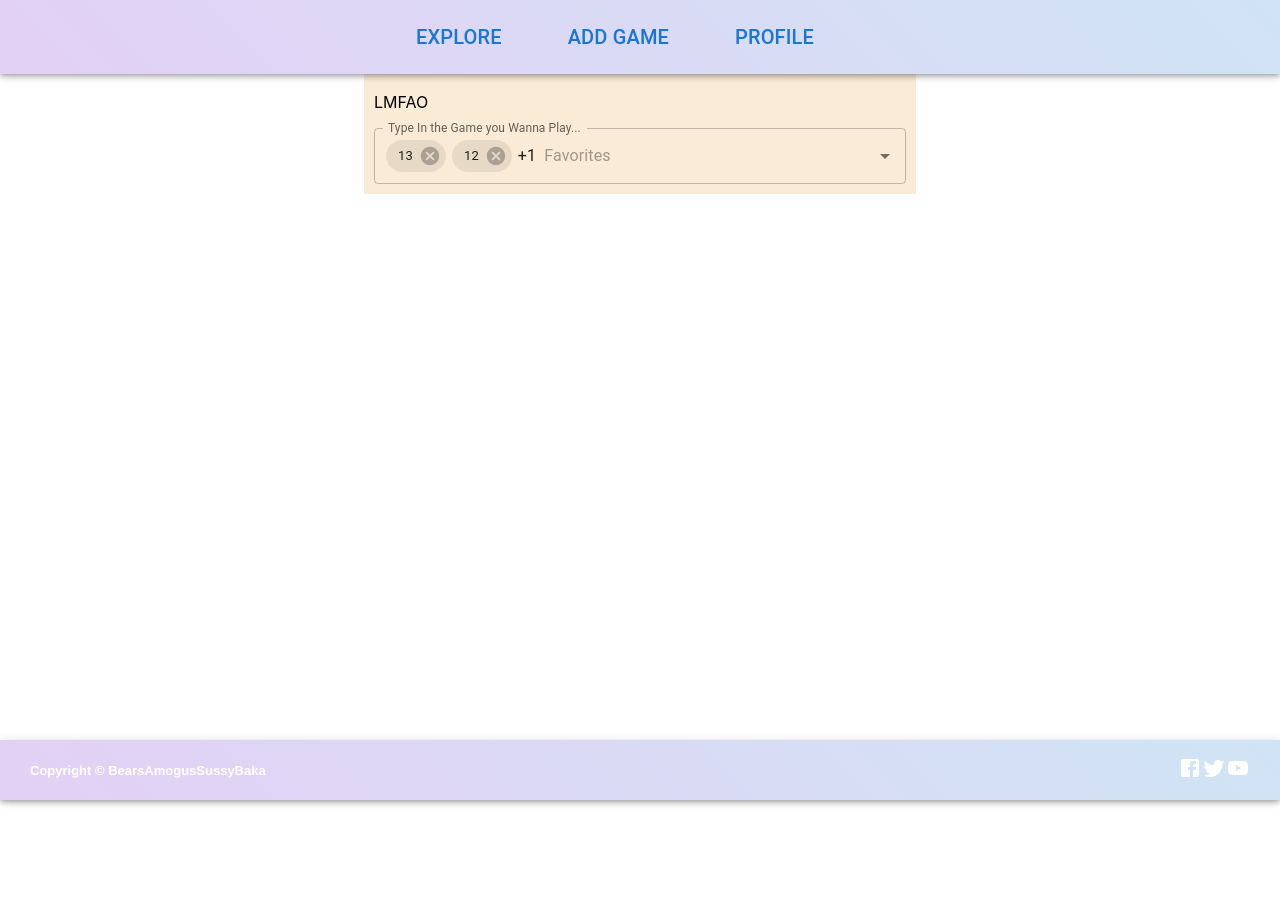
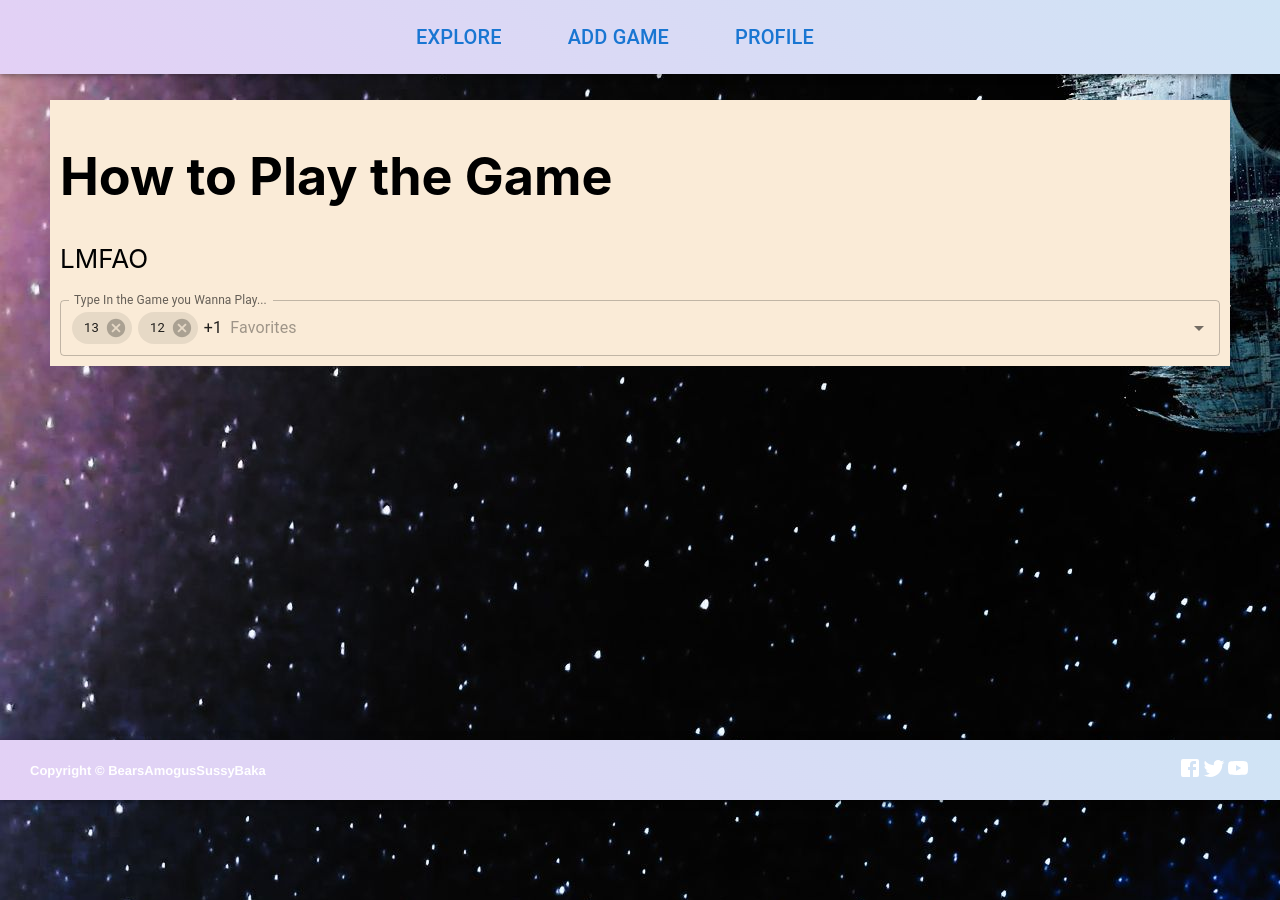
Before and after one commit to JerryPan2718/BreakingIce, a React (Create React App) app in the folder frontend/webapp/: page /explore in a window 1280 px wide. Before the commit the page ends 800 px from the top, so only its background shows below. Built offline with nearby package versions, Linux system fonts and the light colour scheme.

Commit message:
unfucking the router

```diff
--- a/frontend/webapp/src/App.js
+++ b/frontend/webapp/src/App.js
@@ -2,7 +2,12 @@
 import "./App.css";
 
 import React from "react";
-import { BrowserRouter as Router, Switch, Route } from "react-router-dom";
+import {
+  BrowserRouter as Router,
+  Switch,
+  Route,
+  Redirect
+} from "react-router-dom";
 
 import Container from "@mui/material/Container";
 import Box from "@mui/material/Box";
@@ -20,12 +25,12 @@
         <div>
           <ButtonAppBar />
         </div>
-        <Container maxWidth='sm'>
+        <Container maxWidth='sm' class='App-body'>
           <Switch>
-            <Route exactly component={Explore} path='/' />
             <Route exactly component={Explore} path='/explore' />
             <Route exactly component={AddGame} path='/add-game' />
             <Route exactly component={Profile} path='/profile' />
+            <Redirect to='/explore' />
           </Switch>
         </Container>
       </Router>
```
